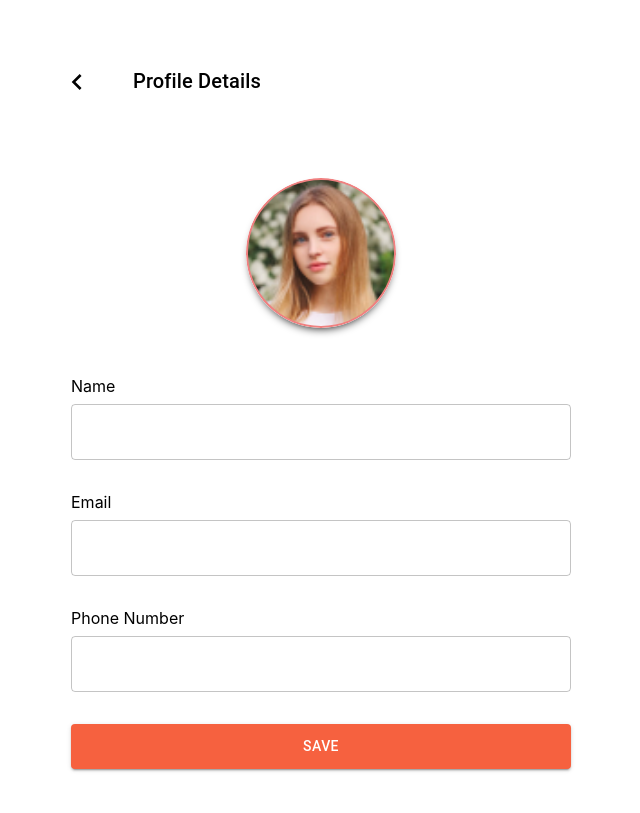
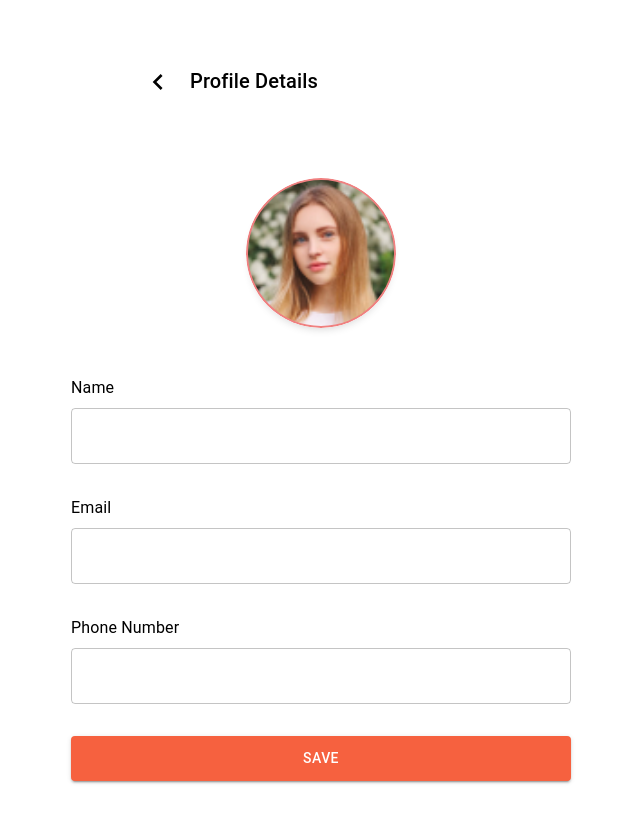
Before and after one commit to Lampnet-Technologies/Fudex-Multivendor-, a React (Create React App) app: page /profile-details in a window 1280 px wide. Shown: the whole page, without its empty margins (319-959 px from the left). Built offline with nearby package versions, Linux system fonts and the light colour scheme.

Commit message:
refactored the ProfileDetailsPage to use MUI styles and removed the external css file

```diff
--- a/src/Pages/UserAccount/ProfileDetails/ProfileDetails.css
+++ /dev/null
@@ -1,127 +0,0 @@
-.photo-container-raise:hover .profile-picture {
-    -webkit-filter: brightness(70%);
-    filter: brightness(70%);
-}
-
-.profile-details-section {
-    margin-top: 4rem;
-    display: flex;
-    justify-content: center;
-    margin-right: 20rem;
-    gap: 40px;
-    align-items: center;
-    cursor: pointer;
-}
-
-.pd {
-    margin-right: 10px;
-}
-
-.profile-photo-section {
-    margin-top: 2rem;
-    display: flex;
-    flex-direction: column;
-    align-items: center;
-}
-
-.photo-container-raise {
-    width: 150px;
-    height: 150px;
-    border-radius: 50%;
-    margin-top: 3rem;
-    position: relative;
-    overflow: hidden;
-    padding: 2px;
-    box-sizing: border-box;
-    box-shadow: 0px 5px 10px -5px rgba(0, 0, 0, 2);
-}
-
-.profile-picture-frame {
-    width: 100%;
-    height: 100%;
-    border-radius: 50%;
-    background-color: lightcoral;
-    position: absolute;
-    top: 0;
-    left: 0;
-    z-index: 1;
-}
-
-.profile-picture {
-    width: 100%;
-    height: 100%;
-    object-fit: cover;
-    border-radius: 50%;
-    z-index: 2;
-    position: relative;
-}
-
-.overlay {
-    position: absolute;
-    top: 0;
-    left: 0;
-    width: 100%;
-    height: 100%;
-    border-radius: 50%;
-    display: flex;
-    align-items: center;
-    justify-content: center;
-    background: rgba(0, 0, 0, 0.5);
-    opacity: 0;
-    transition: opacity 0.3s ease;
-    z-index: 3;
-}
-
-.edit-icon {
-    cursor: pointer;
-    color: white;
-    font-size: 2rem;
-}
-
-/* .photo-container-raise:hover .profile-picture {
-    brightness: 0.5;
-} */
-
-.photo-container-raise:hover .overlay {
-    opacity: 1;
-}
-
-.parent-container {
-    display: flex;
-    flex-direction: column;
-    justify-content: center;
-    align-items: center;
-    margin-top: 3rem;
-}
-
-.profile-form {
-    width: 100%;
-    max-width: 500px;
-    display: flex;
-    flex-direction: column;
-    align-items: center;
-}
-
-.form-field {
-    width: 100%;
-    display: flex;
-    flex-direction: column;
-    margin-bottom: 2rem;
-}
-
-.form-field label {
-    margin-bottom: 0.5rem;
-}
-
-.save-button {
-    background-color: #F6613F;
-    height: 45px;
-    width: 100%;
-}
-
-.custom-textfield {
-    margin-bottom: 1rem;
-}
-.custom-textfield:hover{
-    background-color: rgba(249, 250, 251, 1);
-}
--- a/src/Pages/UserAccount/ProfileDetails/ProfileDetails.jsx
+++ b/src/Pages/UserAccount/ProfileDetails/ProfileDetails.jsx
@@ -1,9 +1,8 @@
 import React, { useRef } from 'react';
-import { Container, Typography, TextField, Button } from '@mui/material';
+import { Container, Typography, TextField, Button, Box } from '@mui/material';
 import { useNavigate } from 'react-router-dom';
 import ChevronIcon from '../../../Components/ChevronIcon';
 import EditIcon from '@mui/icons-material/Edit';
-import './ProfileDetails.css';
 
 const ProfileDetails = () => {
   const navigate = useNavigate();
@@ -15,6 +14,7 @@ const ProfileDetails = () => {
 
   const handleSubmit = (event) => {
     event.preventDefault();
+    // Add form submission logic
   };
 
   const handleEditIconClick = () => {
@@ -24,7 +24,6 @@ const ProfileDetails = () => {
   const handleFileChange = (event) => {
     const file = event.target.files[0];
     if (file) {
-      // Optionally, update the profile picture preview
       const reader = new FileReader();
       reader.onload = (e) => {
         document.querySelector('.profile-picture').src = e.target.result;
@@ -34,22 +33,97 @@ const ProfileDetails = () => {
   };
 
   return (
-    <Container maxWidth="xl" className="container">
-
+    <Container maxWidth="xl" sx={{ textAlign: 'center', paddingBottom: '2rem' }}>
       {/* Top Section */}
-      <div className="profile-details-section" onClick={handleChevronClick}>
-        <ChevronIcon size='2rem' />
-        <Typography variant="h6" className='pd'>Profile Details</Typography>
-      </div>
+      <Box
+        sx={{
+          marginTop: '4rem',
+          display: 'flex',
+          justifyContent: 'center',
+          alignItems: 'center',
+          gap: '1rem',
+          cursor: 'pointer',
+          width: '100%', maxWidth: '1050px'
+        }}
+        onClick={handleChevronClick}
+      >
+        <ChevronIcon size="2rem" />
+        <Typography variant="h6">Profile Details</Typography>
+      </Box>
 
       {/* Profile Picture Section */}
-      <div className="profile-photo-section">
-        <div className="photo-container-raise">
-          <div className="profile-picture-frame" />
-          <img src="bitmap.jpg" alt="User Profile" className="profile-picture" />
-          <div className="overlay" onClick={handleEditIconClick}>
-            <EditIcon className="edit-icon" />
-          </div>
+      <Box sx={{ marginTop: '2rem', display: 'flex', flexDirection: 'column', alignItems: 'center' }}>
+        <Box
+          sx={{
+            position: 'relative',
+            width: '150px',
+            height: '150px',
+            borderRadius: '50%',
+            overflow: 'hidden',
+            padding: '2px',
+            boxSizing: 'border-box',
+            boxShadow: '0px 5px 10px -5px rgba(0, 0, 0, 0.2)',
+            marginTop: '3rem',
+            '&:hover .profile-picture': {
+              filter: 'brightness(70%)',
+            },
+            '&:hover .overlay': {
+              opacity: 1,
+            },
+          }}
+        >
+          <Box
+            sx={{
+              width: '100%',
+              height: '100%',
+              borderRadius: '50%',
+              backgroundColor: 'lightcoral',
+              position: 'absolute',
+              top: 0,
+              left: 0,
+              zIndex: 1,
+            }}
+          />
+          <img
+            src="bitmap.jpg"
+            alt="User Profile"
+            className="profile-picture"
+            style={{
+              width: '100%',
+              height: '100%',
+              objectFit: 'cover',
+              borderRadius: '50%',
+              zIndex: 2,
+              position: 'relative',
+            }}
+          />
+          <Box
+            className="overlay"
+            onClick={handleEditIconClick}
+            sx={{
+              position: 'absolute',
+              top: 0,
+              left: 0,
+              width: '100%',
+              height: '100%',
+              borderRadius: '50%',
+              display: 'flex',
+              alignItems: 'center',
+              justifyContent: 'center',
+              backgroundColor: 'rgba(0, 0, 0, 0.5)',
+              opacity: 0,
+              transition: 'opacity 0.3s ease',
+              zIndex: 3,
+            }}
+          >
+            <EditIcon
+              sx={{
+                cursor: 'pointer',
+                color: 'white',
+                fontSize: '2rem',
+              }}
+            />
+          </Box>
           <input
             type="file"
             ref={fileInputRef}
@@ -57,31 +131,55 @@ const ProfileDetails = () => {
             accept="image/*"
             onChange={handleFileChange}
           />
-        </div>
-      </div>
+        </Box>
+      </Box>
 
       {/* Form Section */}
-      <div className="parent-container">
-        <form className="profile-form" onSubmit={handleSubmit}>
-          <div className="form-field">
-            <label htmlFor="name">Name</label>
-            <TextField id="name" variant="outlined" fullWidth className="custom-textfield" />
-          </div>
-          <div className="form-field">
-            <label htmlFor="email">Email</label>
-            <TextField id="email" variant="outlined" fullWidth className="custom-textfield" />
-          </div>
-          <div className="form-field">
-            <label htmlFor="phone">Phone Number</label>
-            <TextField id="phone" variant="outlined" fullWidth required className="custom-textfield" />
-          </div>
-          <Button variant="contained"
-            sx={{ backgroundColor: '#F6613F', '&:hover': { backgroundColor: '#D95436' } }}
-            className="save-button">
+      <Box sx={{ display: 'flex', flexDirection: 'column', alignItems: 'center', marginTop: '3rem' }}>
+        <form
+          onSubmit={handleSubmit}
+          style={{
+            width: '100%',
+            maxWidth: '500px',
+            display: 'flex',
+            flexDirection: 'column',
+            alignItems: 'center',
+          }}
+        >
+          <Box sx={{ width: '100%', marginBottom: '2rem' }}>
+            <Typography component="label" htmlFor="name" sx={{ display: 'flex', justifyContent: 'flex-start', marginBottom: '0.5rem' }}>
+              Name
+            </Typography>
+            <TextField id="name" variant="outlined" fullWidth required />
+          </Box>
+          <Box sx={{ width: '100%', marginBottom: '2rem' }}>
+            <Typography component="label" htmlFor="email" sx={{ display: 'flex', justifyContent: 'flex-start', marginBottom: '0.5rem' }}>
+              Email
+            </Typography>
+            <TextField id="email" variant="outlined" fullWidth required />
+          </Box>
+          <Box sx={{ width: '100%', marginBottom: '2rem' }}>
+            <Typography component="label" htmlFor="phone" sx={{ display: 'flex', justifyContent: 'flex-start', marginBottom: '0.5rem' }}>
+              Phone Number
+            </Typography>
+            <TextField id="phone" variant="outlined" fullWidth required />
+          </Box>
+          <Button
+            variant="contained"
+            type="submit"
+            sx={{
+              backgroundColor: '#F6613F',
+              height: '45px',
+              width: '100%',
+              '&:hover': {
+                backgroundColor: '#D95436',
+              },
+            }}
+          >
             Save
           </Button>
         </form>
-      </div>
+      </Box>
     </Container>
   );
 };
--- a/src/Pages/UserAccount/ProfilePage/ProfilePage.jsx
+++ b/src/Pages/UserAccount/ProfilePage/ProfilePage.jsx
@@ -1,10 +1,11 @@
 import React from 'react';
 import { Container, Typography, Box, IconButton } from '@mui/material';
 import { useNavigate } from 'react-router-dom';
+import ChevronIcon from '../../../Components/ChevronIcon';
 import CloseIcon from '@mui/icons-material/Close';
 import HomeIcon from '@mui/icons-material/Home';
 import WorkIcon from '@mui/icons-material/Work';
-import ChevronIcon from '../../../Components/ChevronIcon';
+
 
 
 const ProfilePage = () => {
```
